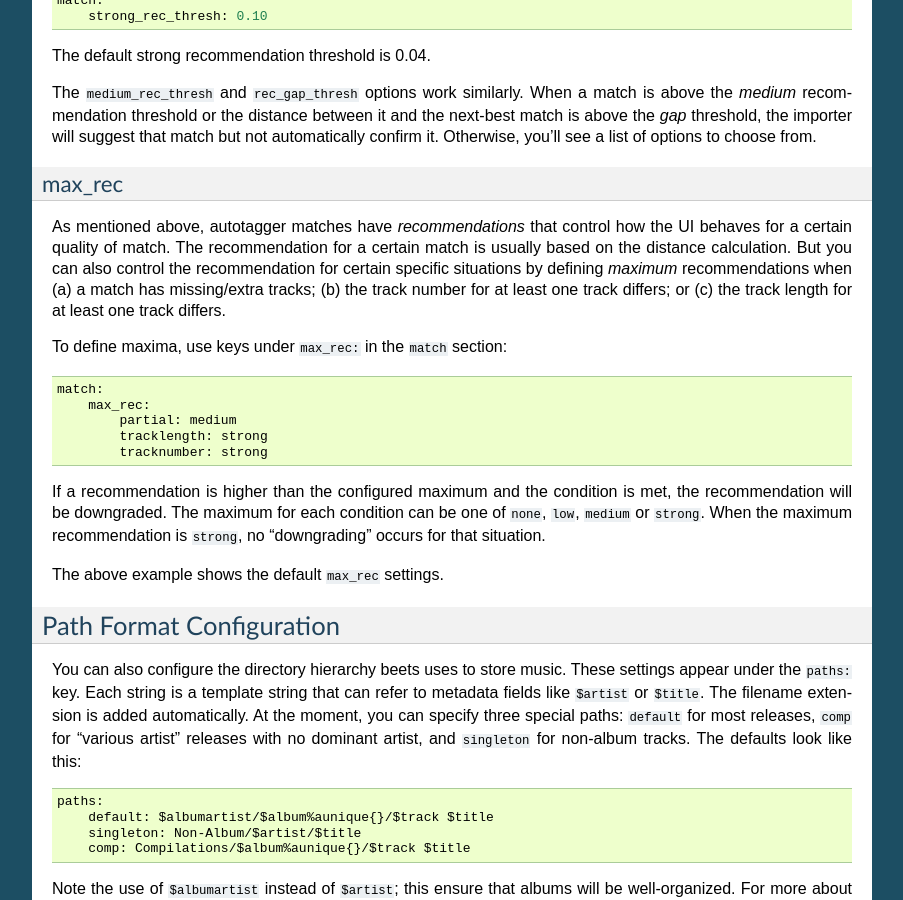
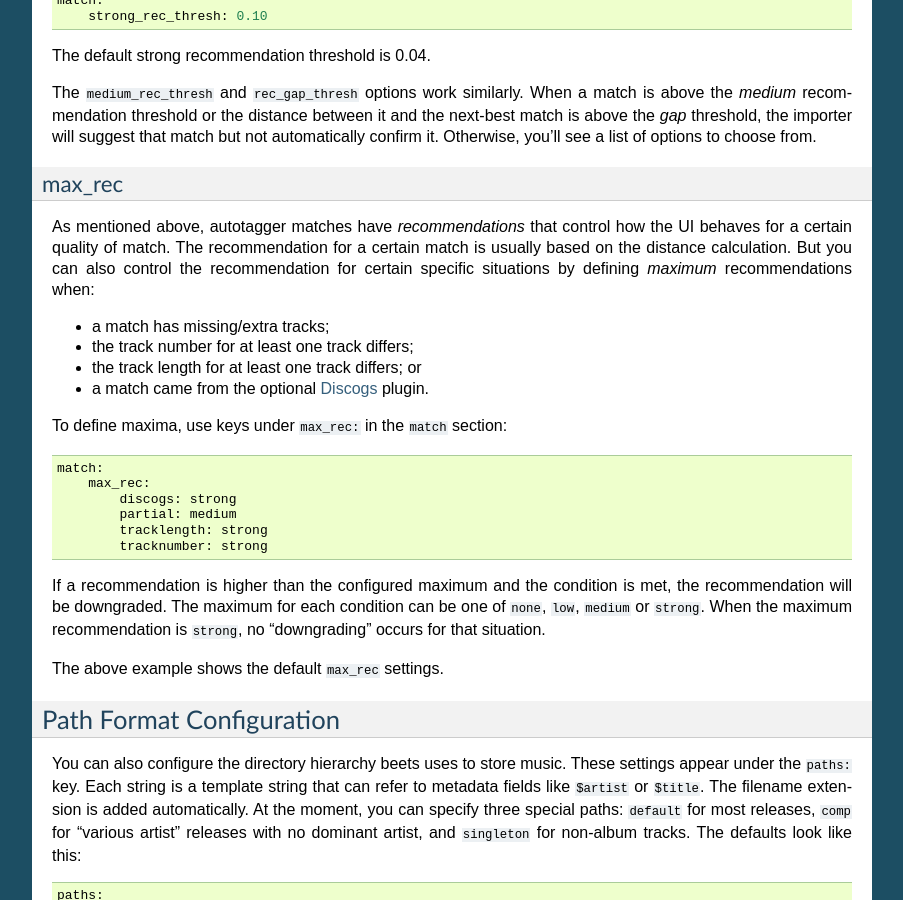
Before and after one commit to google-code-export/beets, a Sphinx documentation site: the page built from docs/reference/config.rst, in a window 1280 px wide and 900 px high, scrolled down 5692 px. Shown: the whole window, without its empty margins (198-1101 px from the left). Built offline with Sphinx 7.4.7, drawn with Linux system fonts in a browser that asks for light colours.

Commit message:
Update intersecting `max_rec` and `discogs` docs.

```diff
--- a/docs/reference/config.rst
+++ b/docs/reference/config.rst
@@ -396,14 +396,18 @@ As mentioned above, autotagger matches have *recommendations* that control how
 the UI behaves for a certain quality of match. The recommendation for a certain
 match is usually based on the distance calculation. But you can also control
 the recommendation for certain specific situations by defining *maximum*
-recommendations when (a) a match has missing/extra tracks; (b) the track number
-for at least one track differs; or (c) the track length for at least one track
-differs.
+recommendations when:
+
+* a match has missing/extra tracks;
+* the track number for at least one track differs;
+* the track length for at least one track differs; or
+* a match came from the optional :doc:`Discogs </plugins/discogs>` plugin.
 
 To define maxima, use keys under ``max_rec:`` in the ``match`` section::
 
     match:
         max_rec:
+            discogs: strong
             partial: medium
             tracklength: strong
             tracknumber: strong
```
